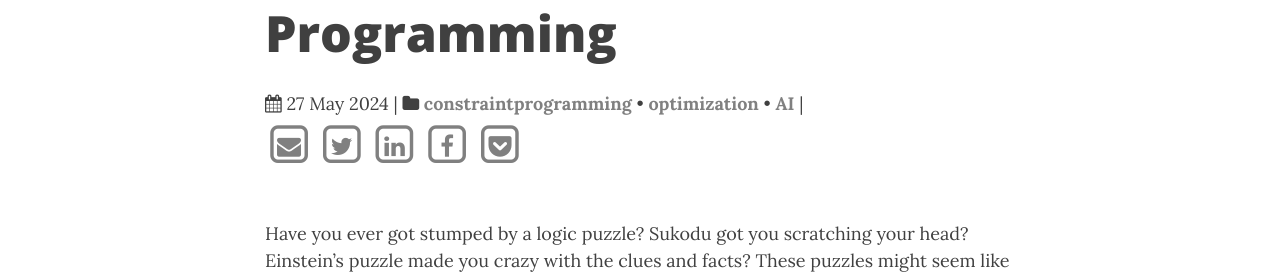
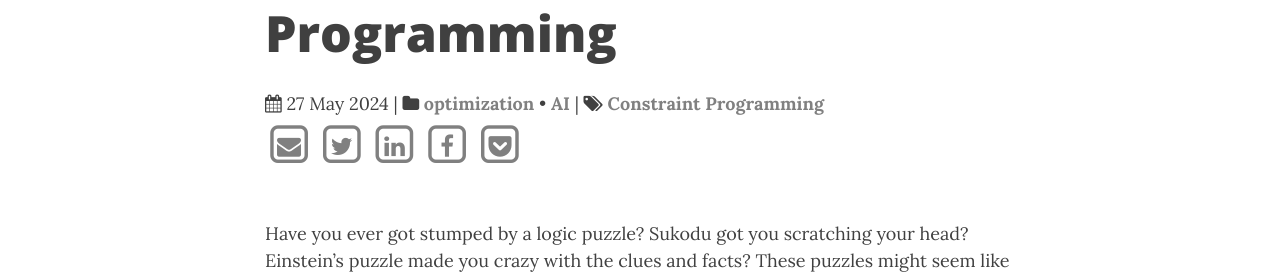
Before and after one commit to stonefl/stonefl.github.io, a Jekyll site: the page built from _posts/2024-05-27-cracking-the-code-solving-puzzles-with-constraints-programming.md, in a window 1280 px wide and 900 px high. Shown: the part 234-512 px from the top of the window. Built offline with Jekyll 4.4.1, drawn with Linux system fonts in a browser that asks for light colours; nearby versions of some CDN libraries; comment, search, counter and statistics services are not loaded.

Commit message:
Update 2024-05-27-cracking-the-code-solving-puzzles-with-constraints-programming.md

```diff
--- a/_posts/2024-05-27-cracking-the-code-solving-puzzles-with-constraints-programming.md
+++ b/_posts/2024-05-27-cracking-the-code-solving-puzzles-with-constraints-programming.md
@@ -4,10 +4,11 @@
 title: 'Cracking the Code: Solving Puzzles with Constraints Programming'
 date: '2024-05-27'
 categories:
-  - constraintprogramming
   - optimization
   - AI
 thumbnail: /img/post/cp_image.webp
+tags:
+  - Constraint Programming
 ---
 
 Have you ever got stumped by a logic puzzle? Sukodu got you scratching your head? Einstein’s puzzle made you crazy with the clues and facts? These puzzles might seem like mental gymnastics, but there’s a secret weapon can be used to crack the code: Constraint Programming (CP).
```
